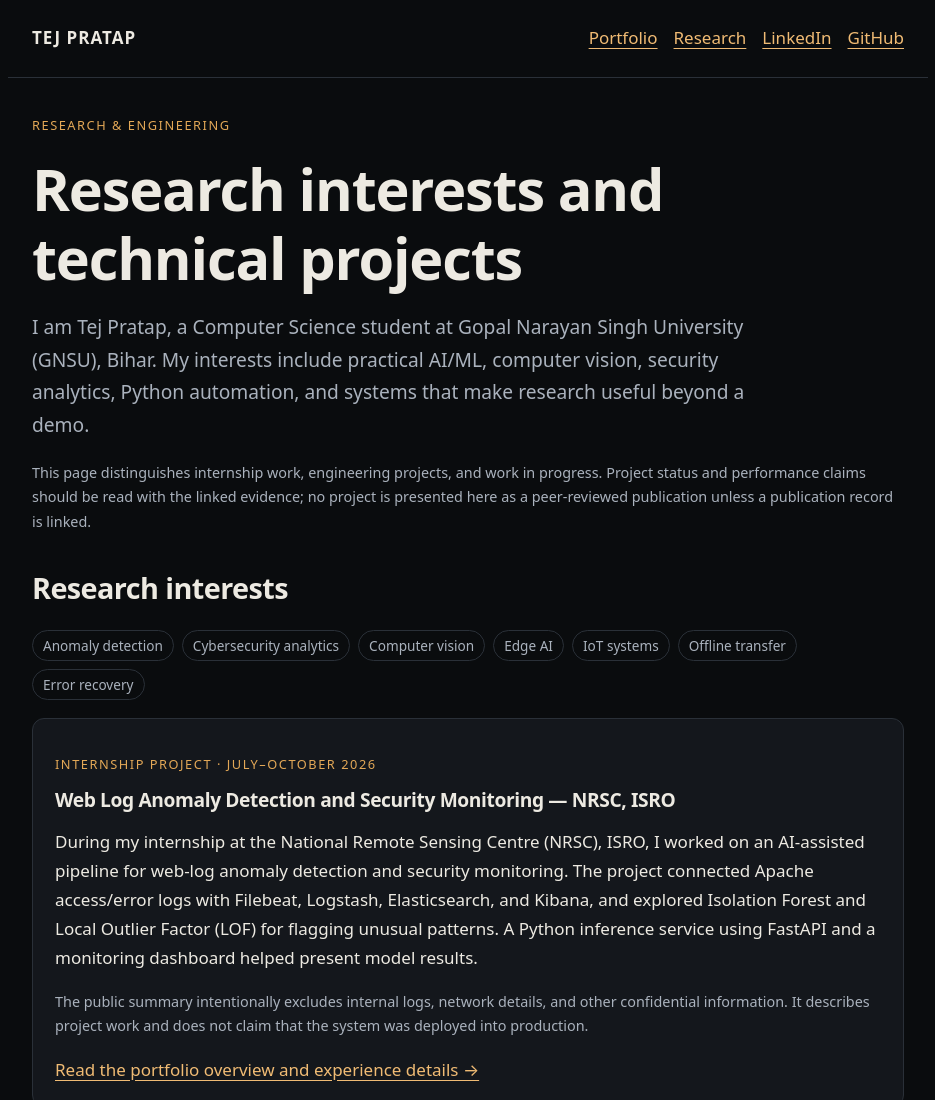
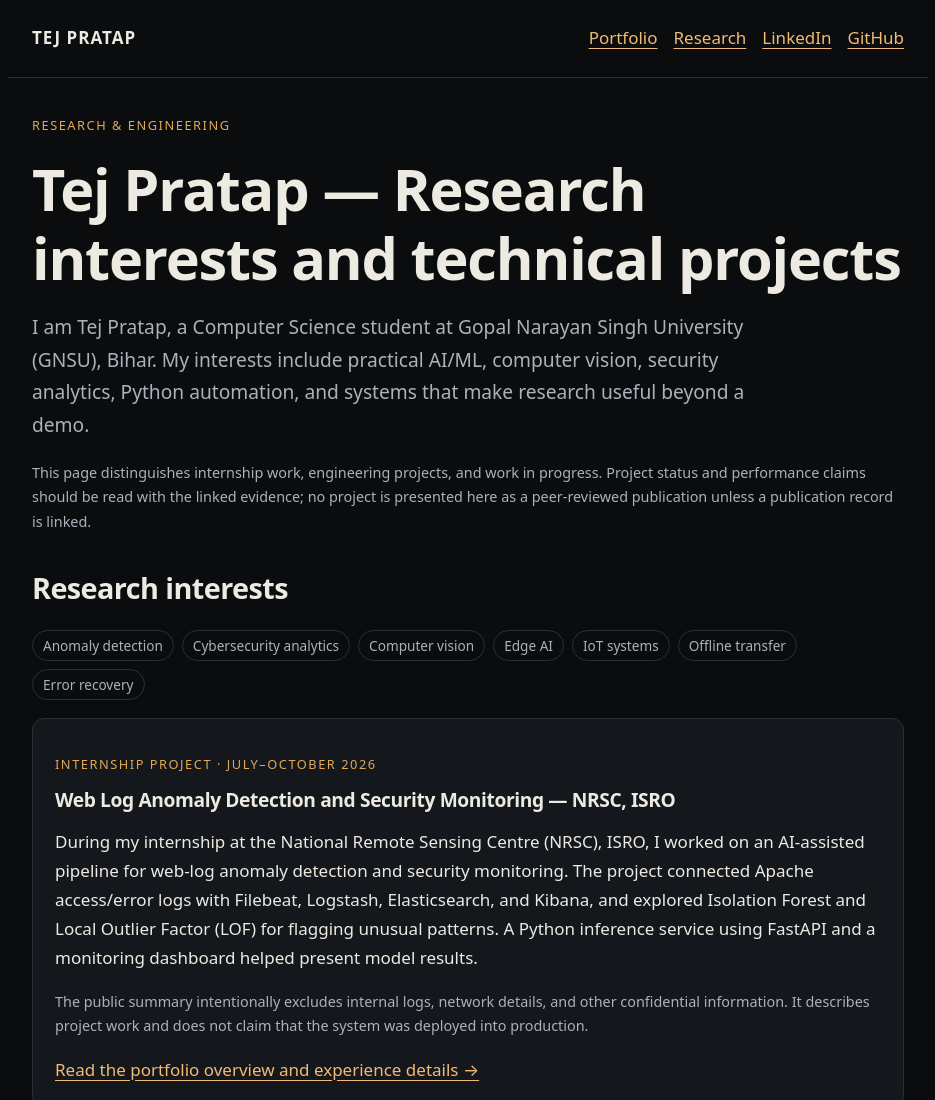
Before and after one commit to rahulpatel0407/Tech-With-Tej, a website: page research.html in a window 1280 px wide. Shown: the top 1100 px of the page, without its empty margins (172-1107 px from the left). Drawn offline with Linux system fonts and the light colour scheme.

Commit message:
Clarify author name in research page heading

```diff
--- a/research.html
+++ b/research.html
@@ -73,7 +73,7 @@
   </header>
   <main>
     <p class="eyebrow">Research & engineering</p>
-    <h1>Research interests and technical projects</h1>
+    <h1>Tej Pratap — Research interests and technical projects</h1>
     <p class="lede">I am Tej Pratap, a Computer Science student at Gopal Narayan Singh University (GNSU), Bihar. My interests include practical AI/ML, computer vision, security analytics, Python automation, and systems that make research useful beyond a demo.</p>
     <p class="meta">This page distinguishes internship work, engineering projects, and work in progress. Project status and performance claims should be read with the linked evidence; no project is presented here as a peer-reviewed publication unless a publication record is linked.</p>
 
```
